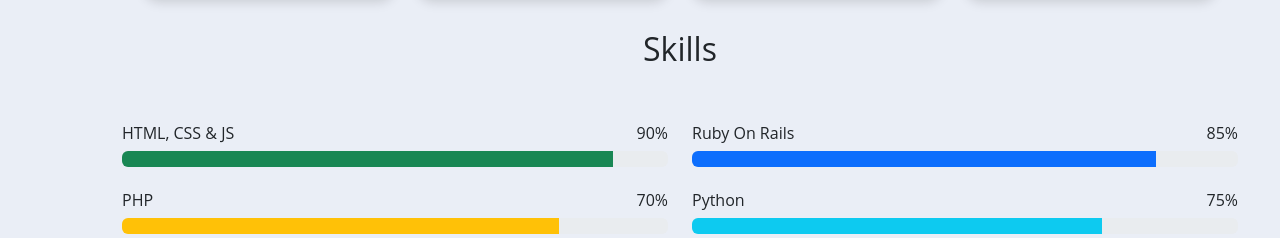
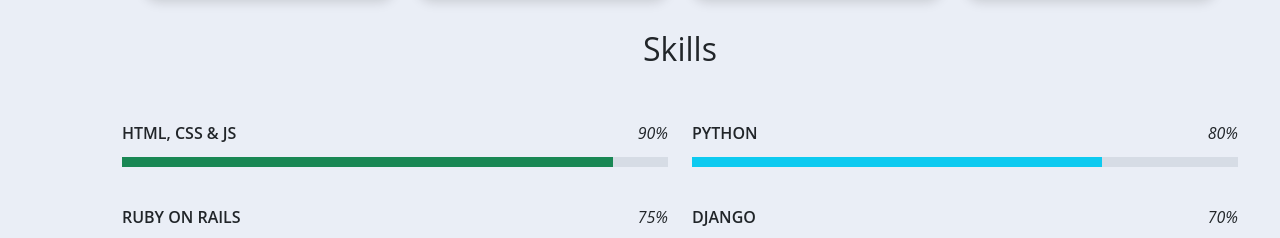
Before and after one commit to JavierBeltranHMO/portfolio, a website: page index.html in a window 1280 px wide. Shown: the part 5144-5382 px from the top of the page. Drawn offline with Linux system fonts and the light colour scheme.

Commit message:
styled progress bars

```diff
--- a/css/main.css
+++ b/css/main.css
@@ -522,3 +522,37 @@
   gap: 0.5rem;
   justify-content: center;
 }
+
+.skills .progress {
+  height: 60px;
+  display: block;
+  background: none;
+  border-radius: 0;
+}
+
+.skills .progress .skill {
+  color: var(--heading-color);
+  padding: 0;
+  margin: 0 0 6px 0;
+  text-transform: uppercase;
+  display: block;
+  font-weight: 600;
+  font-family: var(--heading-font);
+}
+
+.skills .progress .skill .val {
+  float: right;
+  font-style: normal;
+}
+
+.skills .progress-bar-wrap {
+  background: color-mix(in srgb, var(--default-color), transparent 90%);
+  height: 10px;
+}
+
+.skills .progress-bar {
+  width: 1px;
+  height: 10px;
+  transition: 0.9s;
+  background-color: var(--accent-color);
+}
--- a/index.html
+++ b/index.html
@@ -368,68 +368,67 @@
                 </div>
 
                 <!-- skill bars -->
-                <div class="row">
+                <div class="row skills">
                     <div class="mb-5 text-center">
                         <h2>Skills</h2>
                     </div>
 
-                      <!-- Columna izquierda -->
-                    <div class="col-md-6 mb-4">
+                    <div class="col-md-6 mb-4 progress">
                         <h6 class="d-flex justify-content-between">
-                        <span>HTML, CSS & JS</span>
-                        <span>90%</span>
+                        <span class="skill">HTML, CSS & JS</span>
+                        <i class="val">90%</i></span>
                         </h6>
-                        <div class="progress">
+                        <div class="progress-bar-wrap">
                         <div class="progress-bar bg-success" style="width: 90%;" aria-valuenow="90"></div>
                         </div>
                     </div>
 
-                    <div class="col-md-6 mb-4">
+                    <div class="col-md-6 mb-4 progress">
                         <h6 class="d-flex justify-content-between">
-                        <span>Ruby On Rails</span>
-                        <span>85%</span>
+                            <span class="skill">Python</span>
+                            <i class="val">80%</i></span>
                         </h6>
-                        <div class="progress">
+                        <div class="progress-bar-wrap">
+                            <div class="progress-bar bg-info" style="width: 75%;" aria-valuenow="75"></div>
+                        </div>
+                    </div>
+
+                    <div class="col-md-6 mb-4 progress">
+                        <h6 class="d-flex justify-content-between">
+                        <span class="skill">Ruby On Rails</span>
+                        <i class="val">75%</i></span>
+                        </h6>
+                        <div class="progress-bar-wrap">
                         <div class="progress-bar bg-primary" style="width: 85%;" aria-valuenow="85"></div>
                         </div>
                     </div>
 
-                    <div class="col-md-6 mb-4">
+                    <div class="col-md-6 mb-4 progress">
                         <h6 class="d-flex justify-content-between">
-                        <span>PHP</span>
-                        <span>70%</span>
+                            <span class="skill">Django</span>
+                            <i class="val">70%</i></span>
                         </h6>
-                        <div class="progress">
+                        <div class="progress-bar-wrap">
+                            <div class="progress-bar bg-dark" style="width: 70%;" aria-valuenow="70"></div>
+                        </div>
+                    </div>
+
+                    <div class="col-md-6 mb-4 progress">
+                        <h6 class="d-flex justify-content-between">
+                        <span class="skill">PHP</span>
+                        <i class="val">65%</i></span>
+                        </h6>
+                        <div class="progress-bar-wrap">
                         <div class="progress-bar bg-warning" style="width: 80%;" aria-valuenow="80"></div>
                         </div>
                     </div>
 
-                    <div class="col-md-6 mb-4">
+                    <div class="col-md-6 mb-4 progress">
                         <h6 class="d-flex justify-content-between">
-                        <span>Python</span>
-                        <span>75%</span>
+                        <span class="skill">PostgreSQL</span>
+                        <i class="val">60%</i></span>
                         </h6>
-                        <div class="progress">
-                        <div class="progress-bar bg-info" style="width: 75%;" aria-valuenow="75"></div>
-                        </div>
-                    </div>
-
-                    <div class="col-md-6 mb-4">
-                        <h6 class="d-flex justify-content-between">
-                        <span>Django</span>
-                        <span>70%</span>
-                        </h6>
-                        <div class="progress">
-                        <div class="progress-bar bg-dark" style="width: 70%;" aria-valuenow="70"></div>
-                        </div>
-                    </div>
-
-                    <div class="col-md-6 mb-4">
-                        <h6 class="d-flex justify-content-between">
-                        <span>PostgreSQL</span>
-                        <span>60%</span>
-                        </h6>
-                        <div class="progress">
+                        <div class="progress-bar-wrap">
                         <div class="progress-bar bg-secondary" style="width: 60%;" aria-valuenow="60"></div>
                         </div>
                     </div>
```
